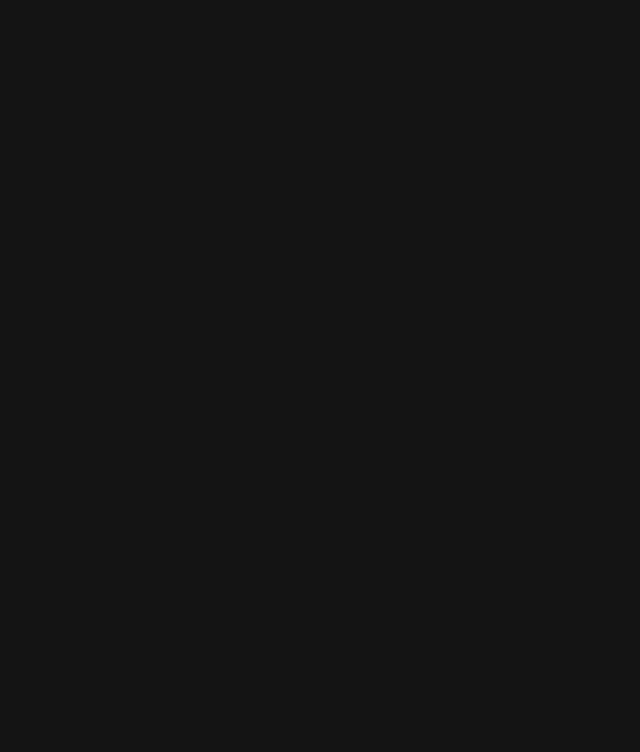
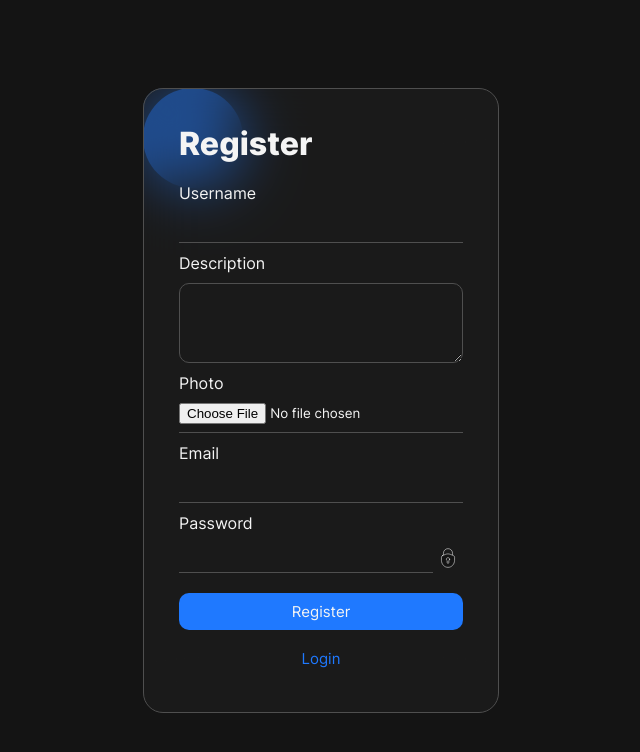
Before and after one commit to forjoa/video-net, a React (Vite) app: page /register in a window 1280 px wide. Before the commit this address had no page. Shown: the top 752 px of the page, without its empty margins (319-959 px from the left). Built offline with nearby package versions, Linux system fonts and the light colour scheme.

Commit message:
Register not finished

```diff
--- a/frontend/App.jsx
+++ b/frontend/App.jsx
@@ -7,6 +7,7 @@ import { BrowserRouter, Route, Routes } from 'react-router-dom'
 // components
 import Home from './components/Home.jsx'
 import Login from './components/Login.jsx'
+import Register from './components/Register.jsx'
 
 function App() {
 
@@ -14,6 +15,7 @@ function App() {
     <BrowserRouter>
       <Routes>
         <Route path='/login' element={<Login />} />
+        <Route path='/register' element={<Register />} />
         <Route index element={<Home />} />
       </Routes>
     </BrowserRouter>
--- a/frontend/components/Login.jsx
+++ b/frontend/components/Login.jsx
@@ -34,7 +34,6 @@ const Login = () => {
                 localStorage.setItem('token', true)
                 localStorage.setItem('id', res.id)
                 localStorage.setItem('username', res.username)
-                alert(res.message)
                 navigate('/');
             } else {
                 alert(res.error);
@@ -79,7 +78,7 @@ const Login = () => {
                     </div>
 
                     <input type="submit" value="Login" className='submit-login' />
-                    <button className='link-to-register'>Register</button>
+                    <button className='link-to-register' onClick={() => window.open('/register', '_self')}>Register</button>
                 </form>
             </div>
         </>
--- /dev/null
+++ b/frontend/components/Register.jsx
@@ -0,0 +1,77 @@
+// imports
+import { useEffect, useState } from "react"
+
+// styles
+import '../styles/Register.css'
+
+// icons
+import lockedIcon from '../assets/icons/lock.svg'
+import unlockedIcon from '../assets/icons/unlock.svg'
+
+const Register = () => {
+    const [locked, setLocked] = useState(true)
+
+    useEffect(() => { document.title = 'Video Net | Register' }, [])
+
+    return (
+        <>
+            <div className="circle"></div>
+            <div className="login-form-container">
+                <h1>Register</h1>
+                <form>
+                    <label htmlFor="username">Username</label>
+                    <input
+                        type="text"
+                        name="username"
+                        id="username"
+                        className='username-input'
+                        autoComplete="off"
+                    />
+
+                    <label htmlFor="description">Description</label>
+                    <textarea
+                        name="description"
+                        id="description"
+                        className="description-input"
+                    />
+
+                    <label htmlFor="photo">Photo</label>
+                    <input
+                        type="file"
+                        name="photo"
+                        id="photo"
+                    />
+
+                    <label htmlFor="email">Email</label>
+                    <input
+                        type="email"
+                        name="email"
+                        id="email"
+                        className='email-input'
+                        autoComplete="email"
+                    />
+
+                    <label htmlFor="password">Password</label>
+                    <div className="password-container">
+                        <input
+                            type={locked ? 'password' : 'text'}
+                            name="password"
+                            id="password"
+                            className='password-input'
+                        />
+                        <img
+                            src={locked ? lockedIcon : unlockedIcon}
+                            alt="Icon to unlock password"
+                            onClick={() => setLocked(!locked)}
+                        />
+                    </div>
+
+                    <input type="submit" value="Register" className='submit-login' />
+                    <button className='link-to-register' onClick={() => window.open('/login', '_self')}>Login</button>
+                </form>
+            </div>
+        </>
+    )
+}
+
+export default Register
--- /dev/null
+++ b/frontend/styles/Register.css
@@ -0,0 +1,9 @@
+.description-input {
+    background-color: transparent;
+    color: var(--white);
+    outline: none;
+    border: .1px solid var(--grey);
+    height: 80px;
+    border-radius: 10px;
+    padding: 10px;
+}
```
